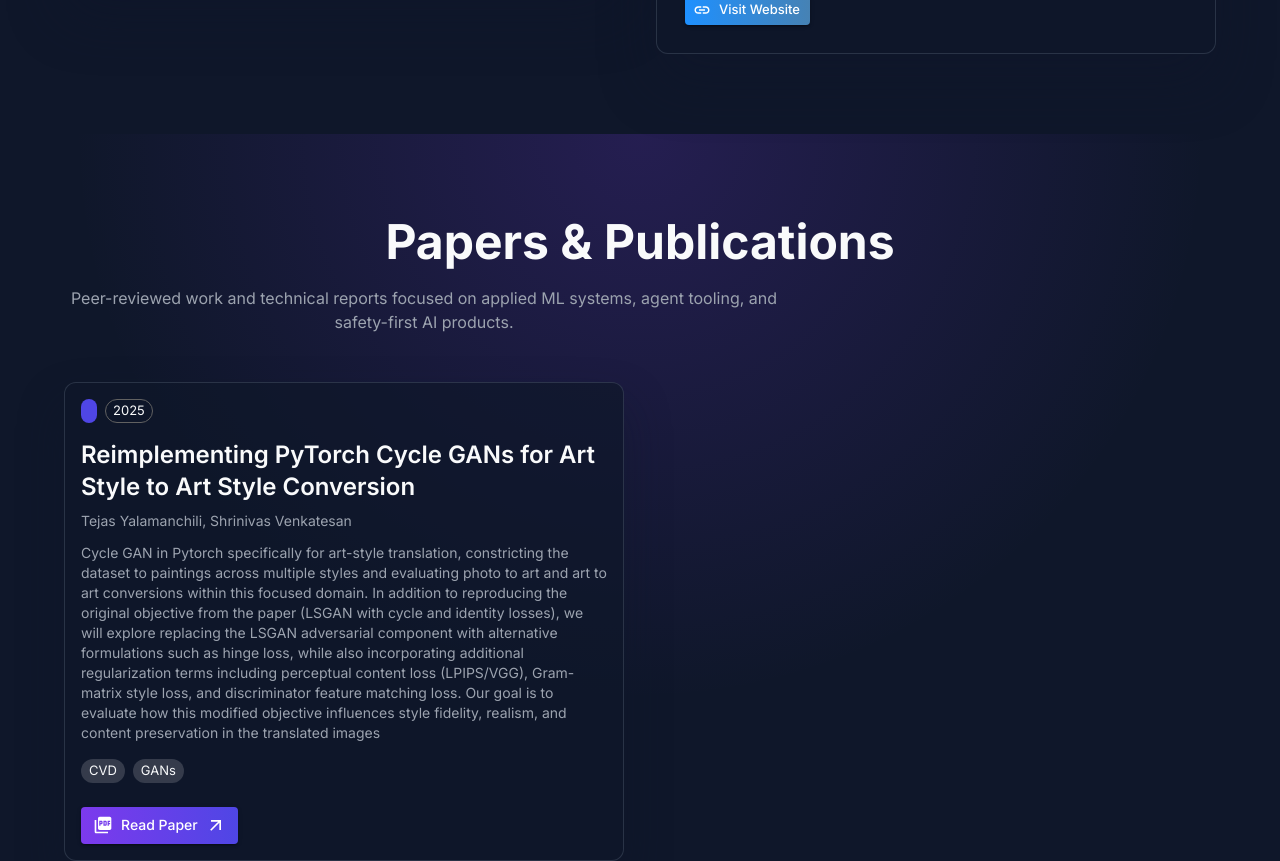
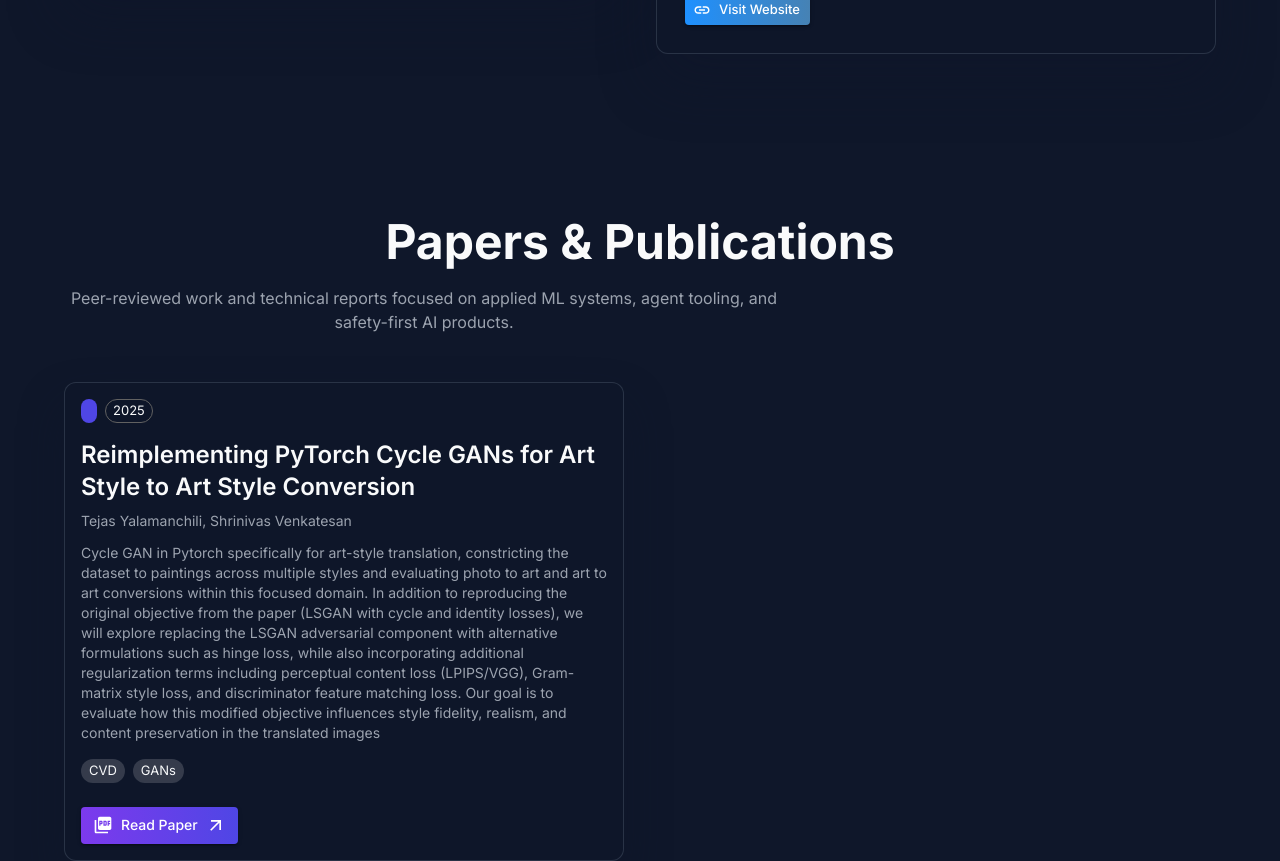
Before and after one commit to YalmanchiliTejas/portfolio-website, a React (Create React App) app: page / in a window 1280 px wide. Shown: the part 2480-3341 px from the top of the page. Built offline with nearby package versions, Linux system fonts and the light colour scheme.

Commit message:
Fix papers section styling and PDF link

```diff
--- a/src/components/Papers.jsx
+++ b/src/components/Papers.jsx
@@ -20,7 +20,7 @@ const papers = [
   year: '2025',
   abstract: `Cycle GAN in Pytorch specifically for art-style translation, constricting the dataset to paintings across multiple styles and evaluating photo to art and art to art conversions within this focused domain. In addition to reproducing the original objective from the paper (LSGAN with cycle and identity losses), we will explore replacing the LSGAN adversarial component with alternative formulations such as hinge loss, while also incorporating additional regularization terms including perceptual content loss (LPIPS/VGG), Gram-matrix style loss, and discriminator feature matching loss. Our goal is to evaluate how this modified objective influences style fidelity, realism, and content preservation in the translated images`,
   topics: ['CVD', 'GANs'],
-  pdf: '../../public/CS593_project_final_report.pdf'
+  pdf: '/CS593_project_final_report.pdf'
 },
 ];
 
@@ -30,7 +30,7 @@ const Papers = () => {
       id="papers"
       sx={{
         py: 10,
-        background: 'radial-gradient(circle at top, rgba(124, 58, 237, 0.2), transparent 55%)',
+        background: 'transparent',
       }}
     >
       <Container maxWidth="lg">
```
